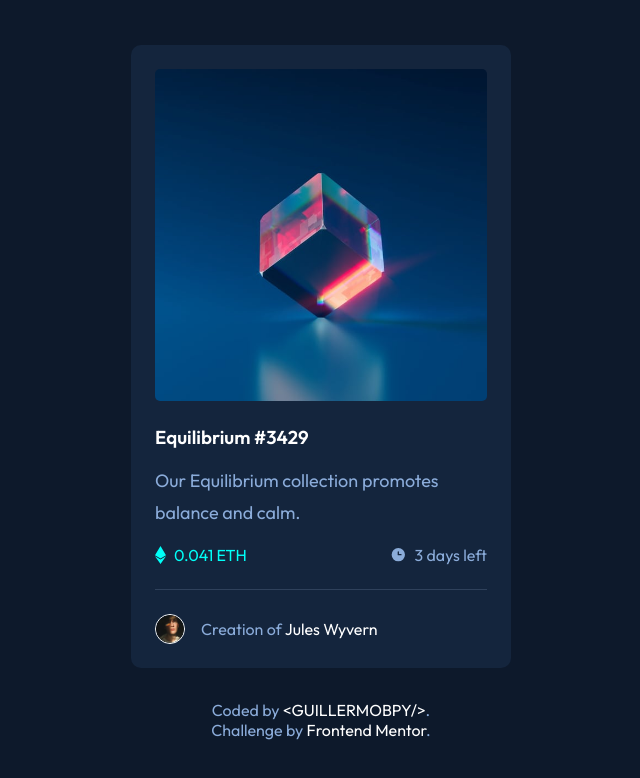
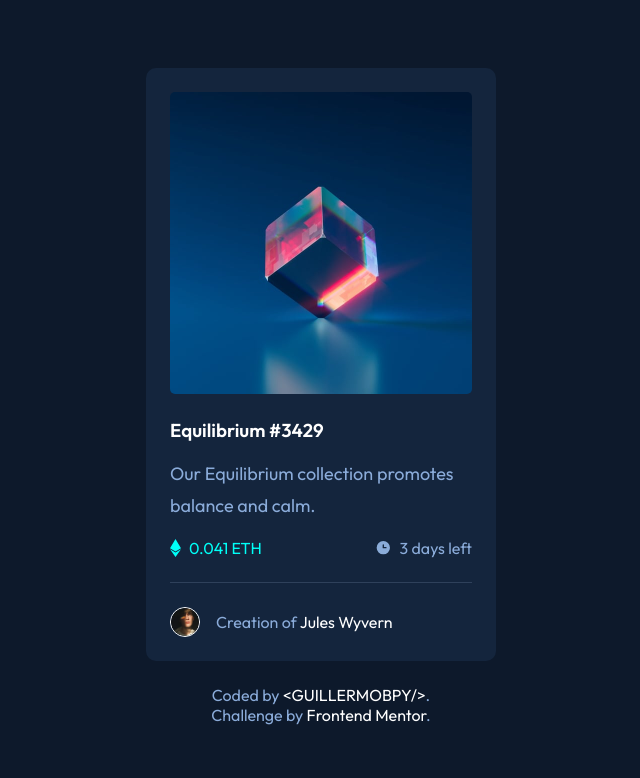
Before and after one commit to GuillermoBPY/nft-preview-card-component-main, a plain HTML site: page index.html in a window 1280 px wide. Shown: the whole page, without its empty margins (319-959 px from the left). Drawn offline with Linux system fonts and the light colour scheme.

Commit message:
Actualizado

```diff
--- a/style.css
+++ b/style.css
@@ -45,7 +45,7 @@ a {
   padding: 1.5rem;
   background-color: var(--VerydarkblueCard);
   border-radius: 10px;
-  max-width: 380px;
+  max-width: 350px;
 }
 
 .card__figure {
@@ -146,7 +146,7 @@ hr {
 
 .attribution {
   text-align: center;
-  margin: 2rem 0 1rem;
+  margin: 1.5rem 0 0.5rem;
 }
 
 .attribution p {
```
